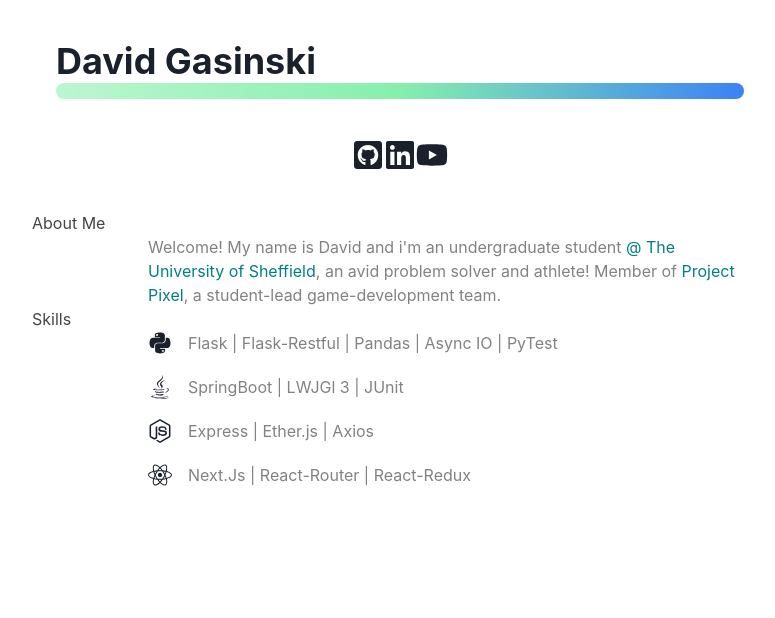
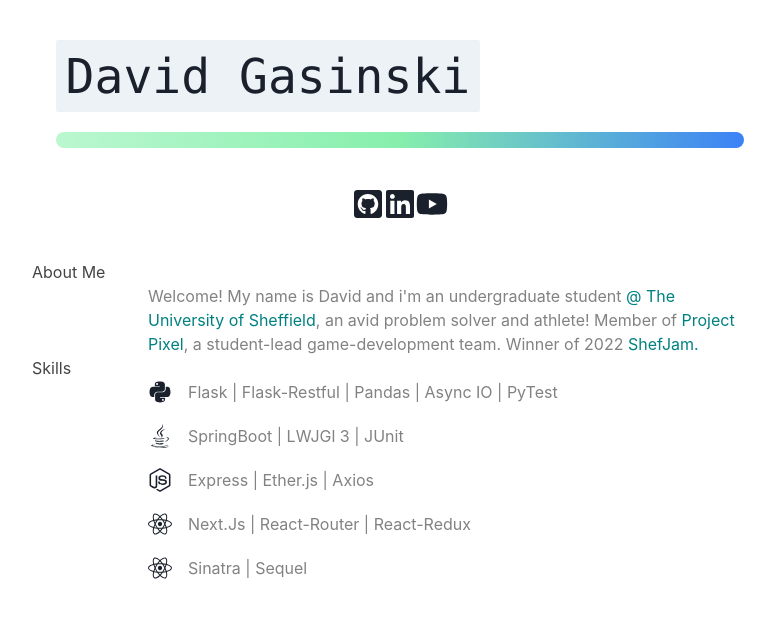
Before and after one commit to david-gasinski/portfolio, a Next.js app: page / in a window 1280 px wide. Shown: the top 618 px of the page, without its empty margins (240-1015 px from the left). Built offline with nearby package versions, Linux system fonts and the light colour scheme.

Commit message:
small changes to website look and feel

```diff
--- a/pages/components/header.js
+++ b/pages/components/header.js
@@ -1,4 +1,5 @@
-import { Heading, Box, Container } from '@chakra-ui/react';
+import { Box, Container } from '@chakra-ui/react';
+import { Code } from '@chakra-ui/react';
 import { motion } from 'framer-motion';
 
 export const Header = ({ children }) => {
@@ -9,7 +10,7 @@ export const Header = ({ children }) => {
                 animate={{ x: 0, opacity: 1 }}
                 transition={{ type: 'spring', stiffness: 100 }}
             >
-                <Heading>David Gasinski</Heading>
+                <Code mb={5} fontSize={'3rem'}>David Gasinski</Code>
                 <Box
                     background={
                         'linear-gradient(to right, rgb(187, 247, 208), rgb(134, 239, 172), rgb(59, 130, 246))'
@@ -17,6 +18,7 @@ export const Header = ({ children }) => {
                     maxW={'container.md'}
                     h={4}
                     borderRadius={10}
+
                 />
                 {children}
             </motion.div>
--- a/pages/content/content.js
+++ b/pages/content/content.js
@@ -1,6 +1,7 @@
 import { About } from '../layout/section-about';
 import { Skills } from '../layout/section-skills';
-import { FaPython, FaJava, FaNodeJs, FaReact, FaHtml5, FaCss3 } from 'react-icons/fa';
+import { FaPython, FaJava, FaNodeJs, FaReact} from 'react-icons/fa';
+
 
 export const sections = [
     {
@@ -35,5 +36,39 @@ export const skills = [
     {
         logo: <FaReact />,
         tech: 'Next.Js | React-Router | React-Redux'
+    },
+    {
+        logo: <FaReact />,
+        tech: 'Sinatra | Sequel'
     }
 ];
+
+
+export const projects = [
+    {
+        name: "Discord Bot for crypto portfolio analysis",
+        description: "A discord bot which allows the user to link their wallet ID to their discord account. The user can then use a command to generate a unique link (which expires after 12 hours) to view a summary of their portolfio, including overall value, individual token balance, recent transaction, when the user bought/sold and for what price. The discord bot is made using python and discord.py, with an SQL server as the database. The unique links are generated by a react app with a springboot backend.",
+        repo: "https://github.com/david-gasinski/python-crypto-bot",
+        tech_stack: [
+            <FaReact />,
+            <FaPython />,
+            <FaJava />
+        ],
+    },
+    {
+        name: "2D Java Platformer",
+        description: "A simple Java game made with Java.AWT. Uses free assets found from websites such as itch.io.",
+        repo: "https://github.com/david-gasinski/",
+        tech_stack: [
+            <FaJava />
+        ],
+    },
+    {
+        name: "Footballer Management Software",
+        description: "A simple Java game made with Java.AWT. Uses free assets found from websites such as itch.io.",
+        repo: "https://github.com/david-gasinski/",
+        tech_stack: [
+            <FaJava />
+        ],
+    },
+]
--- a/pages/layout/section-about.js
+++ b/pages/layout/section-about.js
@@ -13,7 +13,7 @@ export const About = () => {
                 {' '}
                 Project Pixel
             </Link>
-            , a student-lead game-development team.
+            , a student-lead game-development team. Winner of 2022 <Link color={'teal'} href={'https://shefcompsoc.uk/'}>ShefJam.</Link>
         </Container>
     );
 };
```
Also changed, not shown: pages/layout/section-experience.js (added).
